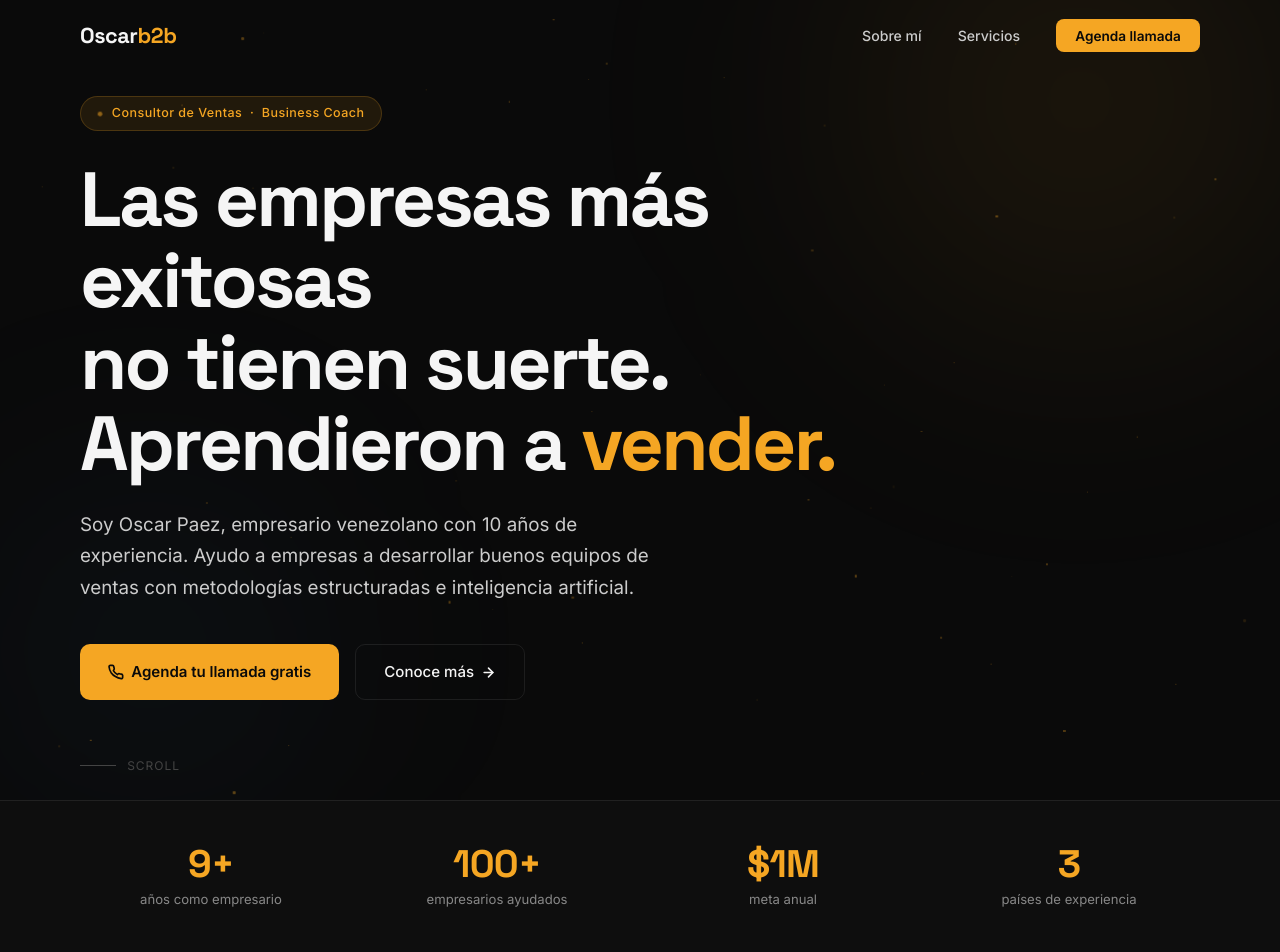
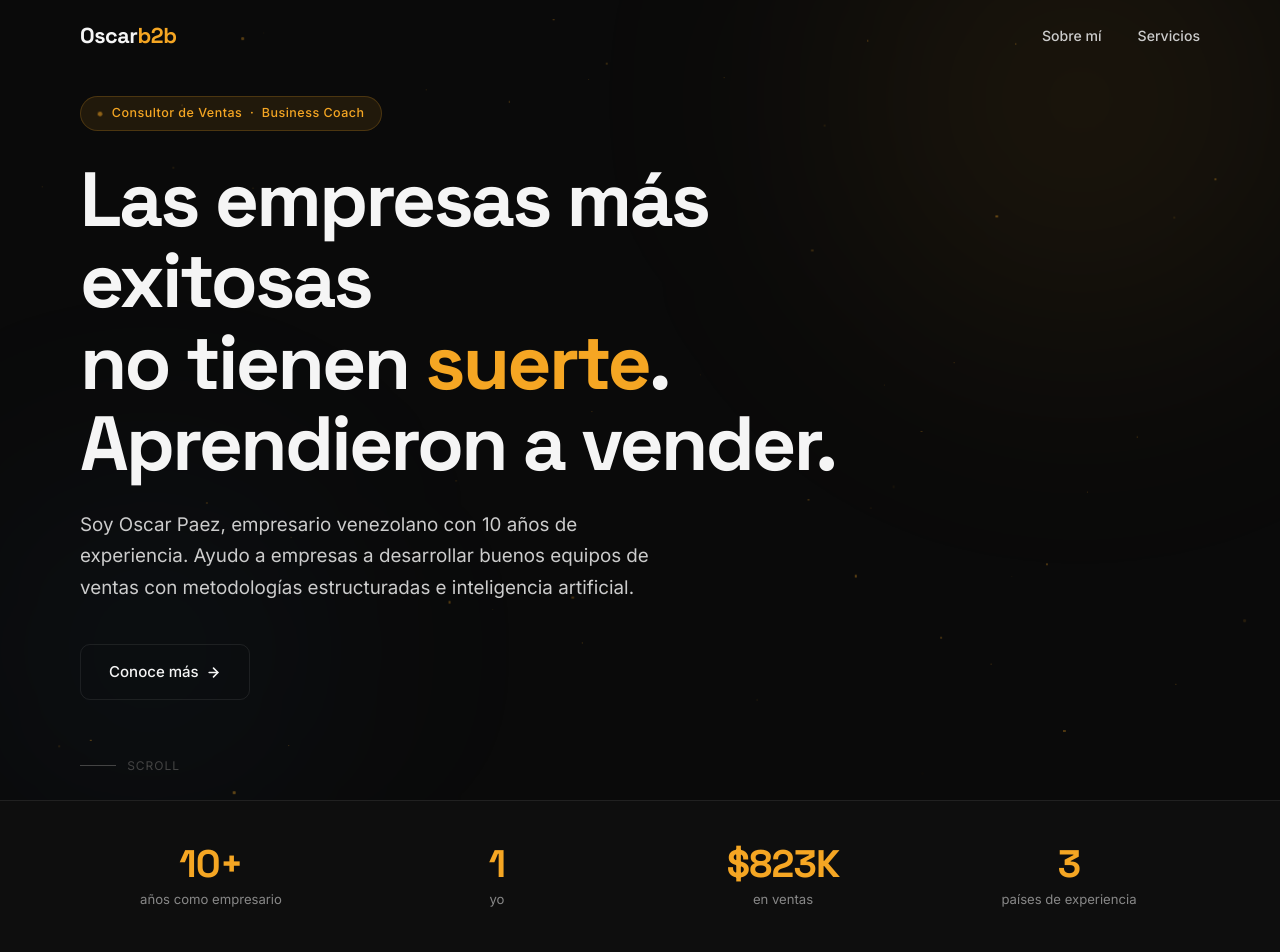
Before and after one commit to juandnr/OscarB2B, a plain HTML site: page index.html in a window 1280 px wide. Shown: the top 952 px of the page. Drawn offline with Linux system fonts and the light colour scheme.

Commit message:
Add files via upload

```diff
--- a/index.html
+++ b/index.html
@@ -858,7 +858,6 @@
             <ul class="nav-links">
                 <li><a href="#sobre">Sobre mí</a></li>
                 <li><a href="#servicios">Servicios</a></li>
-                <li><a href="https://calendar.app.google/wycRS4DMjQmGkJBh9" target="_blank" rel="noopener noreferrer"><button class="nav-btn">Agenda llamada</button></a></li>
             </ul>
             <button class="ham" id="ham" aria-label="Menú">
                 <span></span><span></span><span></span>
@@ -890,8 +889,8 @@
 
             <h1 class="hero-h1">
                 Las empresas más exitosas<br>
-                no tienen suerte.<br>
-                Aprendieron a <em>vender.</em>
+                no tienen <em>suerte</em>.<br>
+                Aprendieron a vender.
             </h1>
 
             <p class="hero-sub">
@@ -899,10 +898,6 @@
             </p>
 
             <div class="hero-btns">
-                <a href="https://calendar.app.google/wycRS4DMjQmGkJBh9" target="_blank" rel="noopener noreferrer" class="btn-primary">
-                    <svg width="16" height="16" viewBox="0 0 24 24" fill="none" stroke="currentColor" stroke-width="2.5" stroke-linecap="round" stroke-linejoin="round" aria-hidden="true"><path d="M22 16.92v3a2 2 0 0 1-2.18 2 19.79 19.79 0 0 1-8.63-3.07A19.5 19.5 0 0 1 4.69 13 19.79 19.79 0 0 1 1.61 4.34 2 2 0 0 1 3.59 2h3a2 2 0 0 1 2 1.72 12.84 12.84 0 0 0 .7 2.81 2 2 0 0 1-.45 2.11L8.09 9.91a16 16 0 0 0 6 6l.91-.91a2 2 0 0 1 2.11-.45 12.84 12.84 0 0 0 2.81.7A2 2 0 0 1 22 16.92z"/></svg>
-                    Agenda tu llamada gratis
-                </a>
                 <a href="#sobre" class="btn-outline">
                     Conoce más
                     <svg width="15" height="15" viewBox="0 0 24 24" fill="none" stroke="currentColor" stroke-width="2.5" stroke-linecap="round" stroke-linejoin="round" aria-hidden="true"><line x1="5" y1="12" x2="19" y2="12"/><polyline points="12 5 19 12 12 19"/></svg>
@@ -922,16 +917,16 @@
     <div class="wrap">
         <div class="cred-grid">
             <div class="rev">
-                <div class="cred-num">9+</div>
+                <div class="cred-num">10+</div>
                 <div class="cred-lbl">años como empresario</div>
             </div>
             <div class="rev d1">
-                <div class="cred-num">100+</div>
-                <div class="cred-lbl">empresarios ayudados</div>
+                <div class="cred-num">1</div>
+                <div class="cred-lbl">yo</div>
             </div>
             <div class="rev d2">
-                <div class="cred-num">$1M</div>
-                <div class="cred-lbl">meta anual</div>
+                <div class="cred-num">$823K</div>
+                <div class="cred-lbl">en ventas</div>
             </div>
             <div class="rev d3">
                 <div class="cred-num">3</div>
@@ -992,44 +987,6 @@
     </div>
 </section>
 
-<!-- ════ EL PROBLEMA ═════════════════════════════════════ -->
-<section id="problema">
-    <div class="wrap">
-        <div class="sec-head rev">
-            <span class="label" style="justify-content:center">El problema real</span>
-            <h2 class="stitle">¿Te suena <span>familiar?</span></h2>
-            <p class="sub">La mayoría de las empresas pierden dinero en ventas no por falta de talento, sino por falta de capacitación y de sistemas.</p>
-        </div>
-
-        <div class="prob-grid">
-            <div class="prob-card rev">
-                <div class="prob-ico" aria-hidden="true">
-                    <svg width="22" height="22" viewBox="0 0 24 24" fill="none" stroke="currentColor" stroke-width="2" stroke-linecap="round" stroke-linejoin="round"><rect x="3" y="3" width="7" height="7"/><rect x="14" y="3" width="7" height="7"/><rect x="14" y="14" width="7" height="7"/><rect x="3" y="14" width="7" height="7"/></svg>
-                </div>
-                <div class="prob-n" aria-hidden="true">01</div>
-                <h3 class="prob-title">Falta de estructura y metodología</h3>
-                <p class="prob-desc">Tu equipo vende a puro instinto. Tienen un CRM pero no una estrategia clara de ventas. No hay procesos definidos y los resultados son impredecibles mes a mes.</p>
-            </div>
-            <div class="prob-card rev d1">
-                <div class="prob-ico" aria-hidden="true">
-                    <svg width="22" height="22" viewBox="0 0 24 24" fill="none" stroke="currentColor" stroke-width="2" stroke-linecap="round" stroke-linejoin="round"><rect x="2" y="3" width="20" height="14" rx="2"/><line x1="8" y1="21" x2="16" y2="21"/><line x1="12" y1="17" x2="12" y2="21"/></svg>
-                </div>
-                <div class="prob-n" aria-hidden="true">02</div>
-                <h3 class="prob-title">Herramientas desactualizadas</h3>
-                <p class="prob-desc">Tu equipo sigue usando Office y los métodos de hace 30 años mientras la competencia ya usa IA, automatización y herramientas 2026 para vender más rápido.</p>
-            </div>
-            <div class="prob-card rev d2">
-                <div class="prob-ico" aria-hidden="true">
-                    <svg width="22" height="22" viewBox="0 0 24 24" fill="none" stroke="currentColor" stroke-width="2" stroke-linecap="round" stroke-linejoin="round"><path d="M10.29 3.86L1.82 18a2 2 0 001.71 3h16.94a2 2 0 001.71-3L13.71 3.86a2 2 0 00-3.42 0z"/><line x1="12" y1="9" x2="12" y2="13"/><line x1="12" y1="17" x2="12.01" y2="17"/></svg>
-                </div>
-                <div class="prob-n" aria-hidden="true">03</div>
-                <h3 class="prob-title">Atrapado entre dos mundos</h3>
-                <p class="prob-desc">Sabes que el mundo de los negocios cambió, pero no sabes cómo adaptarlo a tu operación. La transición es menos complicada de lo que parece.</p>
-            </div>
-        </div>
-    </div>
-</section>
-
 <!-- ════ SERVICIOS ═══════════════════════════════════════ -->
 <section id="servicios">
     <div class="wrap">
@@ -1068,6 +1025,44 @@
                 <p class="svc-desc">Diagnostico exactamente dónde tu empresa está perdiendo dinero en el proceso de ventas. Obtén un reporte detallado + plan de acción.</p>
             </div>
 
+        </div>
+    </div>
+</section>
+
+<!-- ════ EL PROBLEMA ═════════════════════════════════════ -->
+<section id="problema">
+    <div class="wrap">
+        <div class="sec-head rev">
+            <span class="label" style="justify-content:center">El problema real</span>
+            <h2 class="stitle">¿Te suena <span>familiar?</span></h2>
+            <p class="sub">La mayoría de las empresas pierden dinero en ventas no por falta de talento, sino por falta de capacitación y de sistemas.</p>
+        </div>
+
+        <div class="prob-grid">
+            <div class="prob-card rev">
+                <div class="prob-ico" aria-hidden="true">
+                    <svg width="22" height="22" viewBox="0 0 24 24" fill="none" stroke="currentColor" stroke-width="2" stroke-linecap="round" stroke-linejoin="round"><rect x="3" y="3" width="7" height="7"/><rect x="14" y="3" width="7" height="7"/><rect x="14" y="14" width="7" height="7"/><rect x="3" y="14" width="7" height="7"/></svg>
+                </div>
+                <div class="prob-n" aria-hidden="true">01</div>
+                <h3 class="prob-title">Falta de estructura y metodología</h3>
+                <p class="prob-desc">Tu equipo vende a puro instinto. Tienen un CRM pero no una estrategia clara de ventas. No hay procesos definidos y los resultados son impredecibles mes a mes.</p>
+            </div>
+            <div class="prob-card rev d1">
+                <div class="prob-ico" aria-hidden="true">
+                    <svg width="22" height="22" viewBox="0 0 24 24" fill="none" stroke="currentColor" stroke-width="2" stroke-linecap="round" stroke-linejoin="round"><rect x="2" y="3" width="20" height="14" rx="2"/><line x1="8" y1="21" x2="16" y2="21"/><line x1="12" y1="17" x2="12" y2="21"/></svg>
+                </div>
+                <div class="prob-n" aria-hidden="true">02</div>
+                <h3 class="prob-title">Herramientas desactualizadas</h3>
+                <p class="prob-desc">Tu equipo sigue usando Office y los métodos de hace 30 años mientras la competencia ya usa IA, automatización y herramientas 2026 para vender más rápido.</p>
+            </div>
+            <div class="prob-card rev d2">
+                <div class="prob-ico" aria-hidden="true">
+                    <svg width="22" height="22" viewBox="0 0 24 24" fill="none" stroke="currentColor" stroke-width="2" stroke-linecap="round" stroke-linejoin="round"><path d="M10.29 3.86L1.82 18a2 2 0 001.71 3h16.94a2 2 0 001.71-3L13.71 3.86a2 2 0 00-3.42 0z"/><line x1="12" y1="9" x2="12" y2="13"/><line x1="12" y1="17" x2="12.01" y2="17"/></svg>
+                </div>
+                <div class="prob-n" aria-hidden="true">03</div>
+                <h3 class="prob-title">Atrapado entre dos mundos</h3>
+                <p class="prob-desc">Sabes que el mundo de los negocios cambió, pero no sabes cómo adaptarlo a tu operación. La transición es menos complicada de lo que parece.</p>
+            </div>
         </div>
     </div>
 </section>
```
